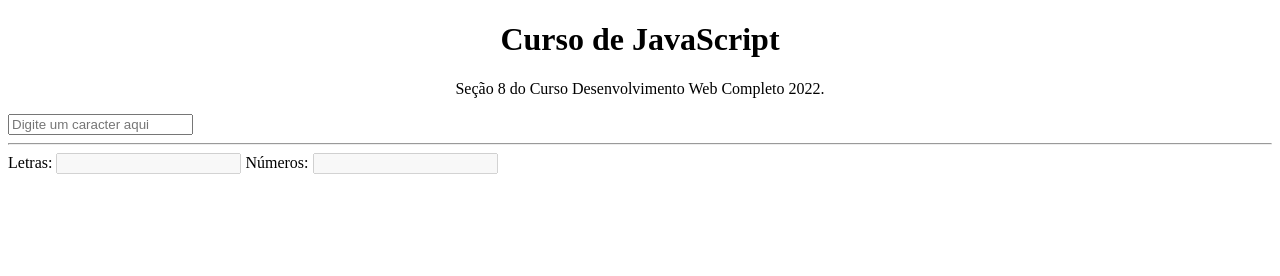
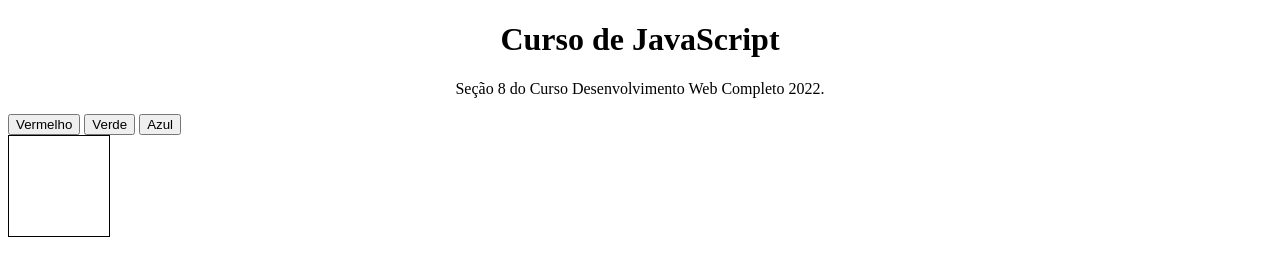
Before and after one commit to monicaquintal/estudandoJavaScript, a plain HTML site: page index.html in a window 1280 px wide. Drawn offline with Linux system fonts and the light colour scheme.

Commit message:
aula 48 - DOM parte 4 - manipulando estilos de elementos

```diff
--- a/index.html
+++ b/index.html
@@ -7,36 +7,12 @@
   <title>Estudando JavaScript!</title>
 
   <script>
-    function distribuiCaracter() {
-      // selecionar o valor digitado
-      var caracter = document.getElementById("entrada").value
-
-      // limpar o campo de digitação
-      document.getElementById("entrada").value = ""
-
-      //limpar espaços em branco nas extremidades da string
-      caracter.trim()
-
-      switch (caracter) {
-        case "0":
-        case "1":
-        case "2":
-        case "3":
-        case "4":
-        case "5":
-        case "6":
-        case "7":
-        case "8":
-        case "9":
-          // adicionar o caracter no campo referente a números
-          document.getElementById("apenas_numeros").value +=  caracter
-          break;
-        default:
-          // adicionar caractere no campo referente a letras
-          document.getElementById("apenas_letras").value +=  caracter
-      }
+    function modificaEstilo(corDeFundo, l, a){
+      document.getElementById('quadrado').style.backgroundColor = corDeFundo
+      document.getElementById('quadrado').style.width = l
+      document.getElementById('quadrado').style.height = a
     }
-  </script>
+    </script>
 
 </head>
 <body>
@@ -45,15 +21,12 @@
     <h1>Curso de JavaScript</h1>
     <p>Seção 8 do Curso Desenvolvimento Web Completo 2022.</p>
   </div>
+    <button type="button" onclick="modificaEstilo('#FF0000', '200px')">Vermelho</button>
+   <button type="button" onclick="modificaEstilo('#00FF00', '150px', '20px')">Verde</button>
+   <button type="button" onclick="modificaEstilo('#0000FF', '150px', '200px')">Azul</button>
 
-  <input type="text" placeholder="Digite um caracter aqui" onkeyup="distribuiCaracter()" id="entrada">
+   <div id="quadrado" style="border: solid 1px #000; width: 100px; height: 100px;"></div>
 
-  <hr>
-  <span>Letras:</span>
-  <input type="text" id="apenas_letras" disabled="disabled">
-
-  <span>Números:</span>
-  <input type="text" id="apenas_numeros" disabled="disabled">
 
   <!-- aula variáveis :
   <script>
```
Also changed, not shown: 1 other file.
